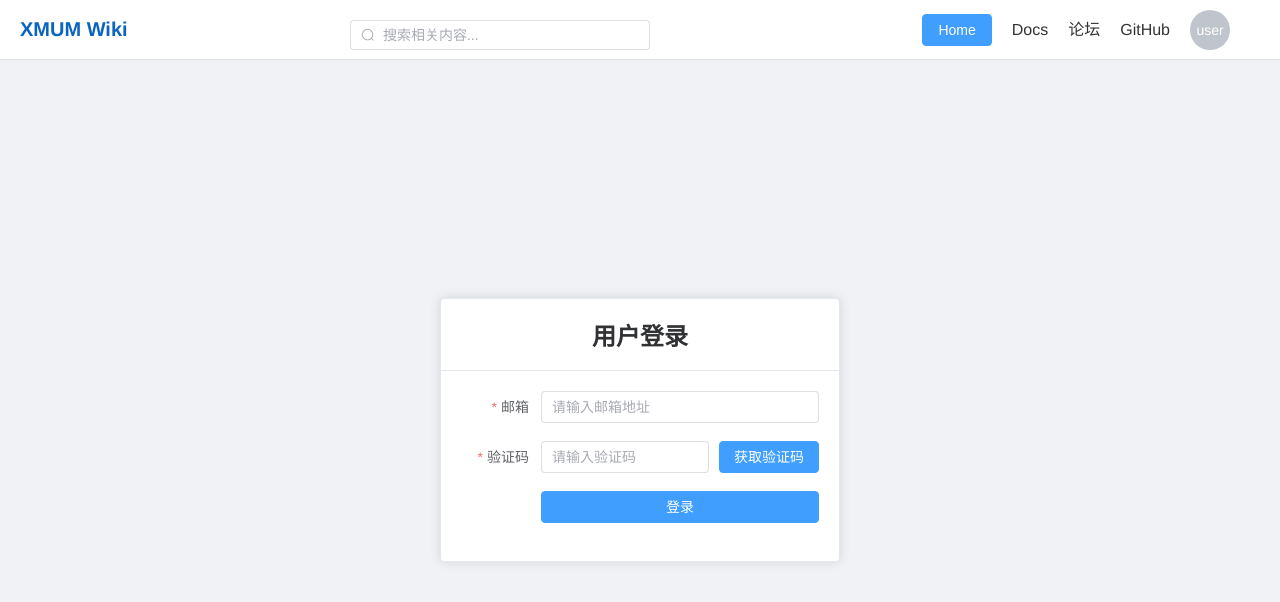
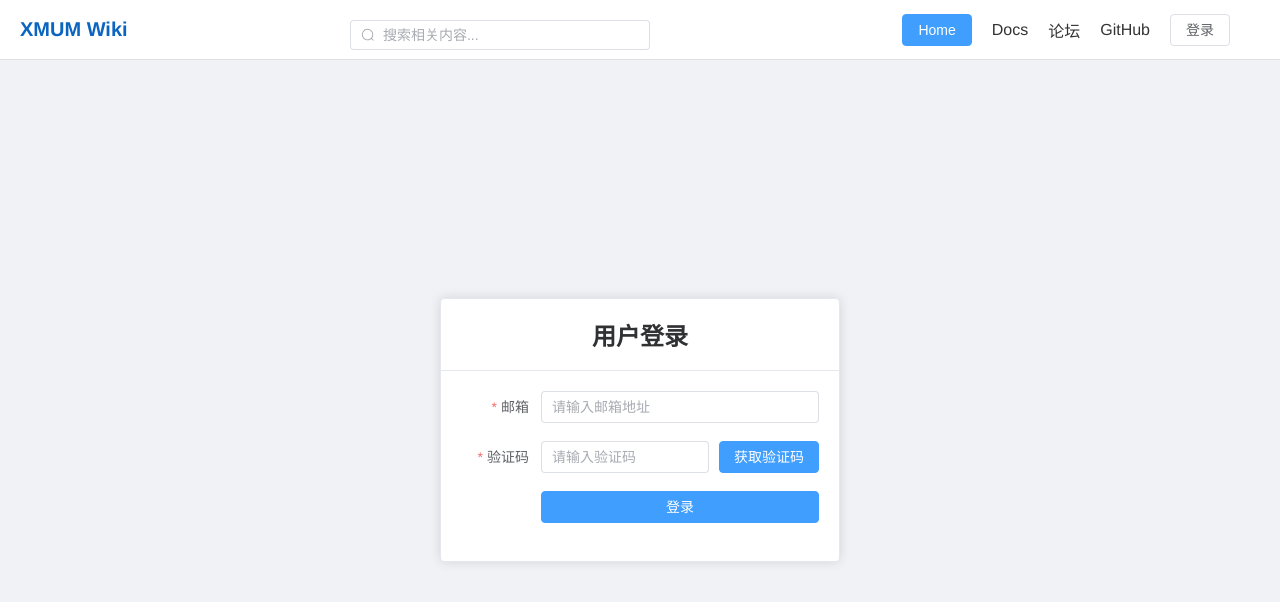
Before and after one commit to Zha0fusion/SurviveXMUM, a Vue app in the folder wiki/: page /login in a window 1280 px wide. Shown: the top 602 px of the page. Built offline with nearby package versions, Linux system fonts and the light colour scheme.

Commit message:
完成退出登录操作的接口对接

```diff
--- a/wiki/src/components/Header.vue
+++ b/wiki/src/components/Header.vue
@@ -18,10 +18,24 @@
       <router-link to="/docs/README">Docs</router-link>
       <router-link to="/forums">论坛</router-link>
       <a href="https://github.com/yourusername" target="_blank" rel="noopener noreferrer">GitHub</a>
+              <div>
+          <a href="/login" target="_blank" rel="noopener noreferrer" v-if="!hasToken">
+            <el-button>登录</el-button>
+          </a>
+          <el-dropdown v-if="hasToken">
+            <span class="el-dropdown-link">
+              <el-avatar>user</el-avatar>
+            </span>
+            <template #dropdown>
+              <el-dropdown-menu>
+                <el-dropdown-item>个人信息设置</el-dropdown-item>
+                <el-dropdown-item>消息列表</el-dropdown-item>
+                <el-dropdown-item divided @click="UserLogout">退出登录</el-dropdown-item>
+              </el-dropdown-menu>
+            </template>
+          </el-dropdown>
+        </div>
 
-      <a href="/login" target="_blank" rel="noopener noreferrer">
-          <el-avatar> user </el-avatar>
-      </a>
     </nav>
 
     <!-- 移动端导航 -->
@@ -44,12 +58,14 @@
 </template>
 
 <script>
-import { Menu,Search } from '@element-plus/icons-vue';
+import {Menu, Search, User} from '@element-plus/icons-vue';
+import {logout, takeAccessToken} from "@/net/index.js";
+import router from "@/router/index.js";
 const MOBILE_BREAKPOINT = 767; // 根据需要调整断点
-
 export default {
   name: "SiteHeader", // Renamed from "Header" to be more specific if "Header" is too generic
   components: {
+    User,
      Search,
     // ElDropdown, ElDropdownMenu, ElDropdownItem, ElButton are globally registered
   },
@@ -58,11 +74,28 @@ export default {
       isMobileView: false,
       MenuIcon: Menu,
       resizeTimeout: null,
+      tokenCheckCounter: 0, // 用于强制刷新computed
     };
   },
+  computed: {
+    hasToken() {
+      // 使用tokenCheckCounter来强制刷新这个computed属性
+      this.tokenCheckCounter;
+      const token = takeAccessToken();
+      // 更严格的判断：不仅要存在，还要有内容
+      const hasValidToken = token && token.trim && token.trim().length > 0;
+      return hasValidToken;
+    }
+  },
   methods: {
+    refreshTokenStatus() {
+      this.tokenCheckCounter++;
+    },
     goHome() {
       this.$router.push("/");
+    },
+    UserLogout(){
+      logout(()=>router.push('/'))
     },
     checkMobileView() {
       this.isMobileView = window.innerWidth <= MOBILE_BREAKPOINT;
@@ -86,10 +119,20 @@ export default {
   mounted() {
     this.checkMobileView();
     window.addEventListener('resize', this.handleResize);
+    // 定期检查token状态（每30秒检查一次）
+    this.tokenCheckInterval = setInterval(() => {
+      this.refreshTokenStatus();
+    }, 30000);
+    // 监听storage变化
+    window.addEventListener('storage', this.refreshTokenStatus);
   },
   beforeUnmount() {
     window.removeEventListener('resize', this.handleResize);
+    window.removeEventListener('storage', this.refreshTokenStatus);
     clearTimeout(this.resizeTimeout);
+    if (this.tokenCheckInterval) {
+      clearInterval(this.tokenCheckInterval);
+    }
   },
 };
 </script>
@@ -116,8 +159,13 @@ export default {
   user-select: none; /* 防止文本选中 */
 }
 
+.desktop-nav {
+  display: flex;
+  align-items: center;
+  gap: 20px; /* 使用gap替代margin-left，更简洁 */
+}
+
 .desktop-nav a {
-  margin-left: 20px; /* 调整链接间距 */
   color: #333; /* 略微加深颜色以提高对比度 */
   text-decoration: none;
   font-weight: 500;
@@ -135,10 +183,14 @@ export default {
   color: #333; /* 确保图标颜色可见 */
 }
 
-/* 如果需要，可以为 el-dropdown-menu 添加自定义样式 */
-/* 例如：
-.el-dropdown-menu__item {
-  font-size: 14px;
+/* 下拉框样式 */
+.el-dropdown-link {
+  cursor: pointer;
+  display: flex;
+  align-items: center;
 }
-*/
+
+.el-dropdown-link:hover .el-avatar {
+  opacity: 0.8;
+}
 </style>
--- a/wiki/src/net/index.js
+++ b/wiki/src/net/index.js
@@ -34,6 +34,7 @@ function takeAccessToken(){
         ElMessage.warning("登录已过期，请重新登录")
         return null
     }
+    return authObj.token; // 返回有效的token
 }
 function deleteAccessToken(){
     localStorage.removeItem(authItemName)
@@ -83,14 +84,22 @@ function login(username,code,success,failure=defaultFailure){
         success(data)
     },failure)
 }
-function logout(success,failure=defaultFailure){
-    get("/login/logout",()=>{
-        deleteAccessToken()
-        ElMessage.success("退出登录成功")
-        success()
-    },(message,code,url)=>{
-        console.error(`退出登录失败: ${message}`)
-        failure(message,code,url)
-    })
+function logout(success, failure = defaultFailure, error = defaultError) {
+    // 检查token是否存在且有效
+    if (!takeAccessToken()) {
+        failure('未找到登录令牌或令牌已过期', -1, '/login/logout');
+        return;
+    }
+    internalPost(
+        '/login/logout',
+        {},
+        accessHeader(),
+        (responseData) => {
+            deleteAccessToken(); // 登出成功后删除token
+            success(responseData);
+        },
+        failure,
+        error
+    );
 }
-export {get,unauthorized,post,accessHeader,login,logout}
+export {get,unauthorized,post,accessHeader,login,logout,takeAccessToken}
```
